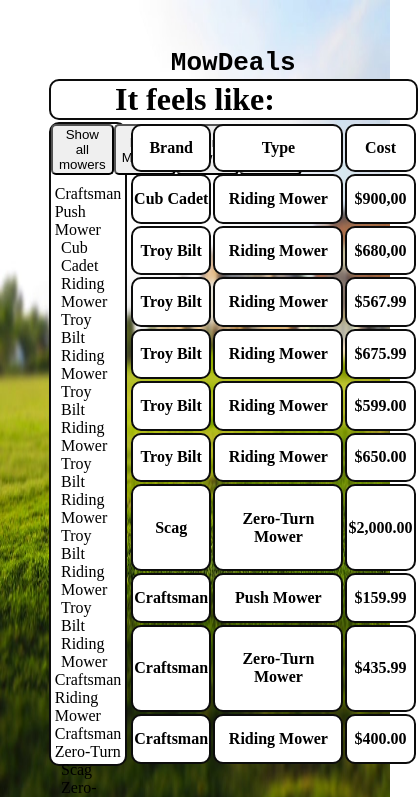
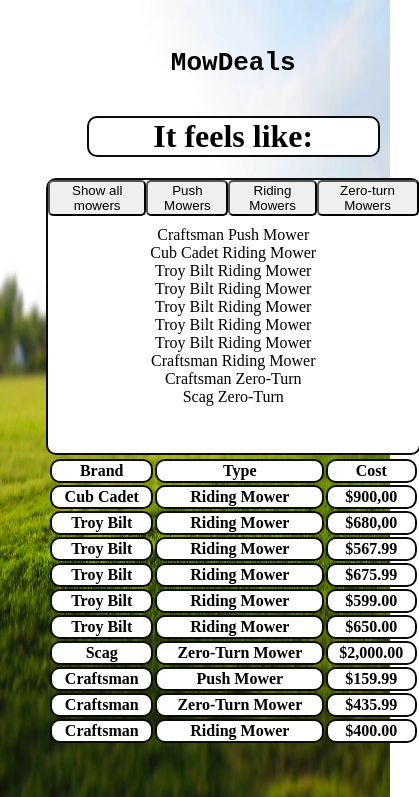
Before and after one commit to KaiWyrmsbane/LawnCareWebsite, a plain HTML site: page index.html in a window 390 px wide. Shown: the top 797 px of the page, 419 px wide, since content can reach past the window. Drawn offline with Linux system fonts and the light colour scheme; no server answers.

Commit message:
making the proj responsive

```diff
--- a/styles/IndexStyleSheet.css
+++ b/styles/IndexStyleSheet.css
@@ -123,3 +123,38 @@
     background-repeat: no-repeat;
     background-size: 100% 100%;
 }
+
+@media screen and (max-width: 1330px) {
+    .StoreSection{
+        display:flex;
+        flex-direction: column;
+        justify-content: center;
+        align-items: center;
+    }
+    .mainWindow{
+        justify-content: center;
+        align-items: center;
+    }
+    .filterSection, .storeView{
+        width:100%;
+    }
+    .filterSection{
+        height: 45%;
+    }
+    .weeklyforcast{
+        width: auto;
+    }
+    body{
+        position: fixed;
+    }
+}
+
+@media screen and (max-width: 600px) {
+    .weeklyforcast{
+        display: flex;
+        flex-direction: column;
+        align-items: center;
+        height: auto;
+        width: 78%;
+    }
+}
```
